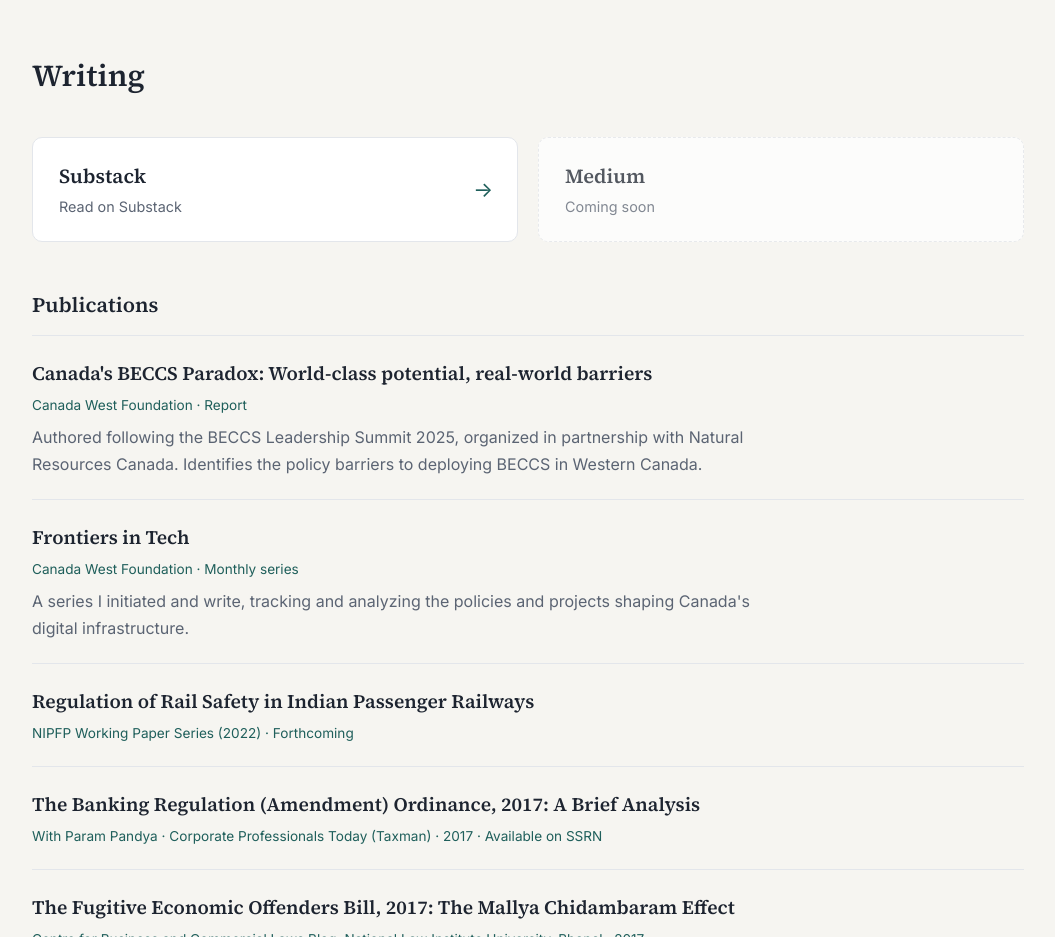
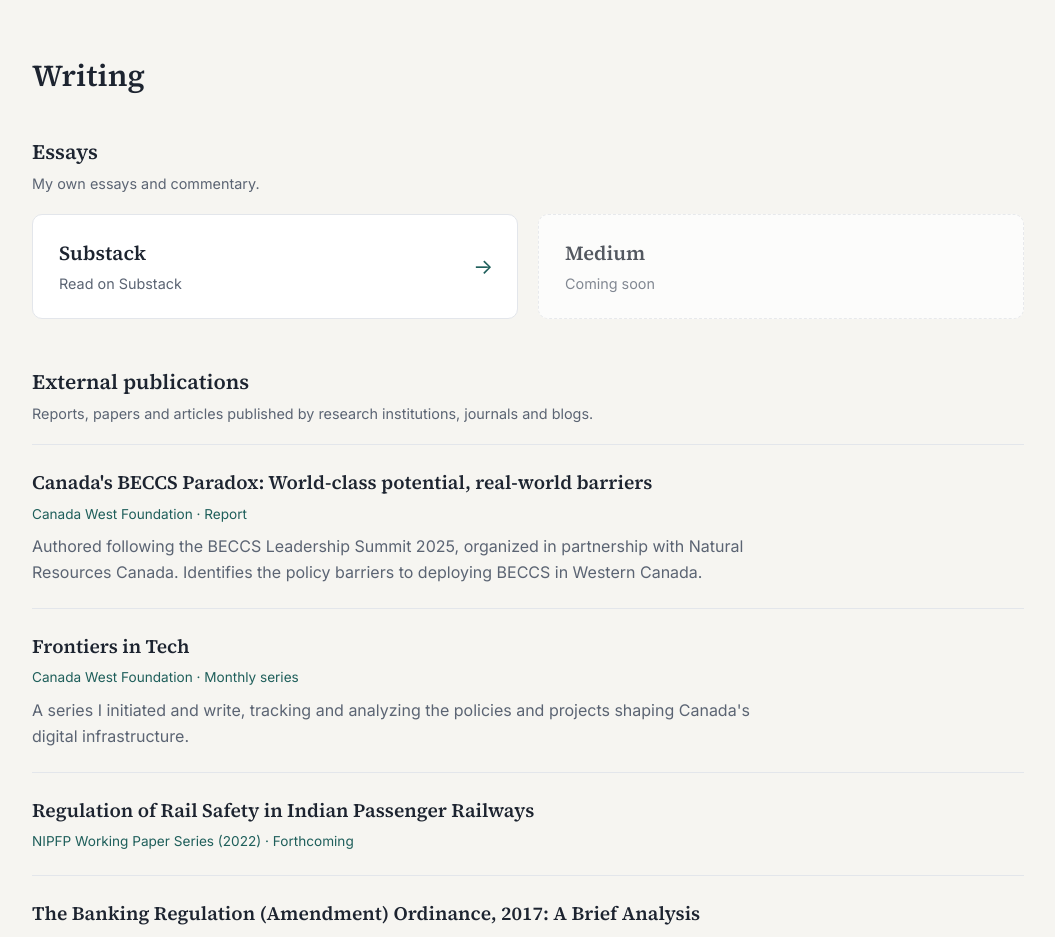
Before and after one commit to Margi-Pandya/margi-pandya.github.io, a plain HTML site: page index.html in a window 1280 px wide. Shown: the part 4500-5437 px from the top of the page, without its empty margins (112-1167 px from the left). Drawn offline with Linux system fonts and the light colour scheme.

Commit message:
Split Writing into Essays and External publications
Co-Authored-By: Claude Opus 5.5 <noreply@anthropic.com>
Claude-Session: https://claude.ai/code/session_012bLLRK8u5tT6BPUSZEUem6

```diff
--- a/index.html
+++ b/index.html
@@ -16,7 +16,7 @@
       document.documentElement.dataset.theme = t;
     })();
   </script>
-  <link rel="stylesheet" href="style.css?v=2026-11-22b">
+  <link rel="stylesheet" href="style.css?v=2026-11-22c">
 </head>
 <body>
 
@@ -280,6 +280,8 @@
       <div class="container">
         <h2 class="section-title">Writing</h2>
 
+        <h3 class="sub-title first">Essays</h3>
+        <p class="sub-note">My own essays and commentary.</p>
         <div class="write-links">
           <a class="write-link" href="https://substack.com/@margiii" target="_blank" rel="noopener">
             <span class="write-link-name">Substack</span>
@@ -293,7 +295,8 @@
           </div>
         </div>
 
-        <h3 class="sub-title">Publications</h3>
+        <h3 class="sub-title">External publications</h3>
+        <p class="sub-note">Reports, papers and articles published by research institutions, journals and blogs.</p>
         <ul class="pub-list">
           <li>
             <a href="https://cwf.ca/publication/report-canada-beccs-potential/" class="pub-title" target="_blank" rel="noopener">Canada's BECCS Paradox: World-class potential, real-world barriers</a>
--- a/style.css
+++ b/style.css
@@ -154,6 +154,8 @@ h1 {
   margin-bottom: 36px;
 }
 .sub-title { font-family: var(--serif); font-size: 1.3rem; font-weight: 600; margin: 48px 0 16px; }
+.sub-title.first { margin-top: 0; }
+.sub-title + .sub-note { margin: -10px 0 18px; font-size: 0.9rem; color: var(--muted); }
 h3 { font-size: 1.05rem; font-weight: 600; line-height: 1.4; }
 
 /* Cards */
```
